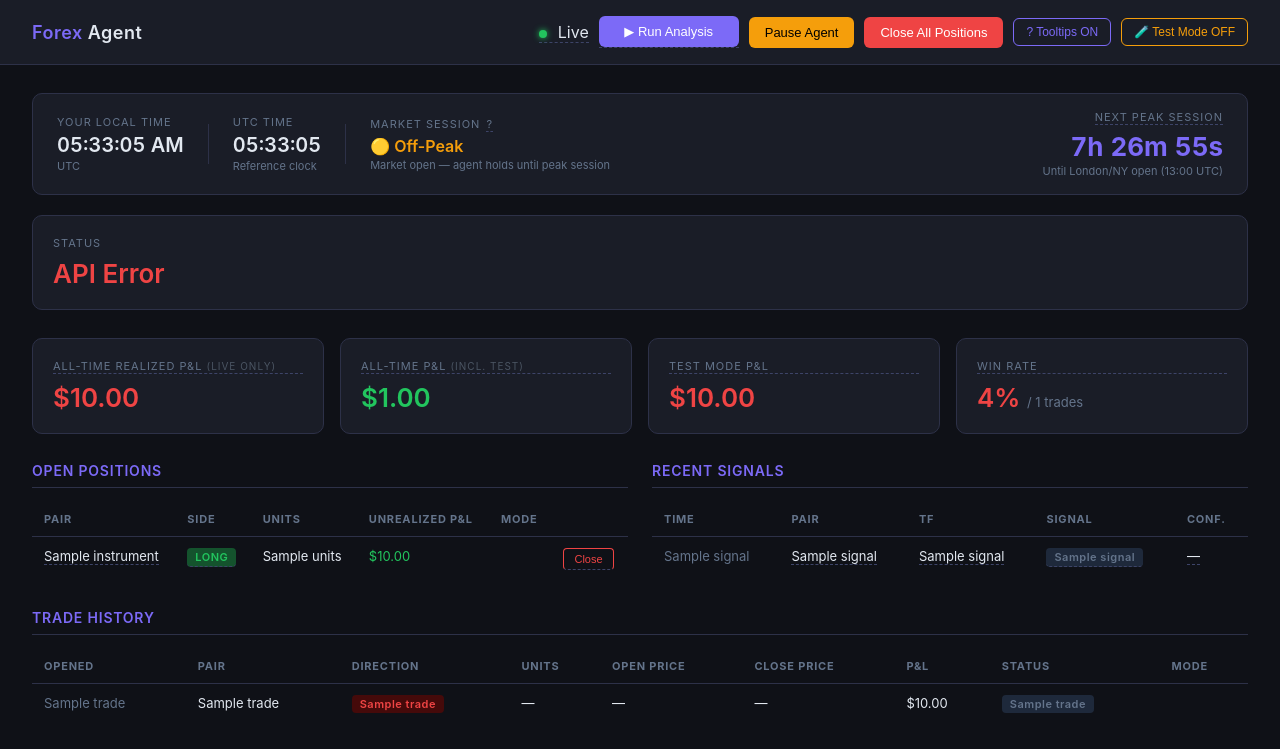
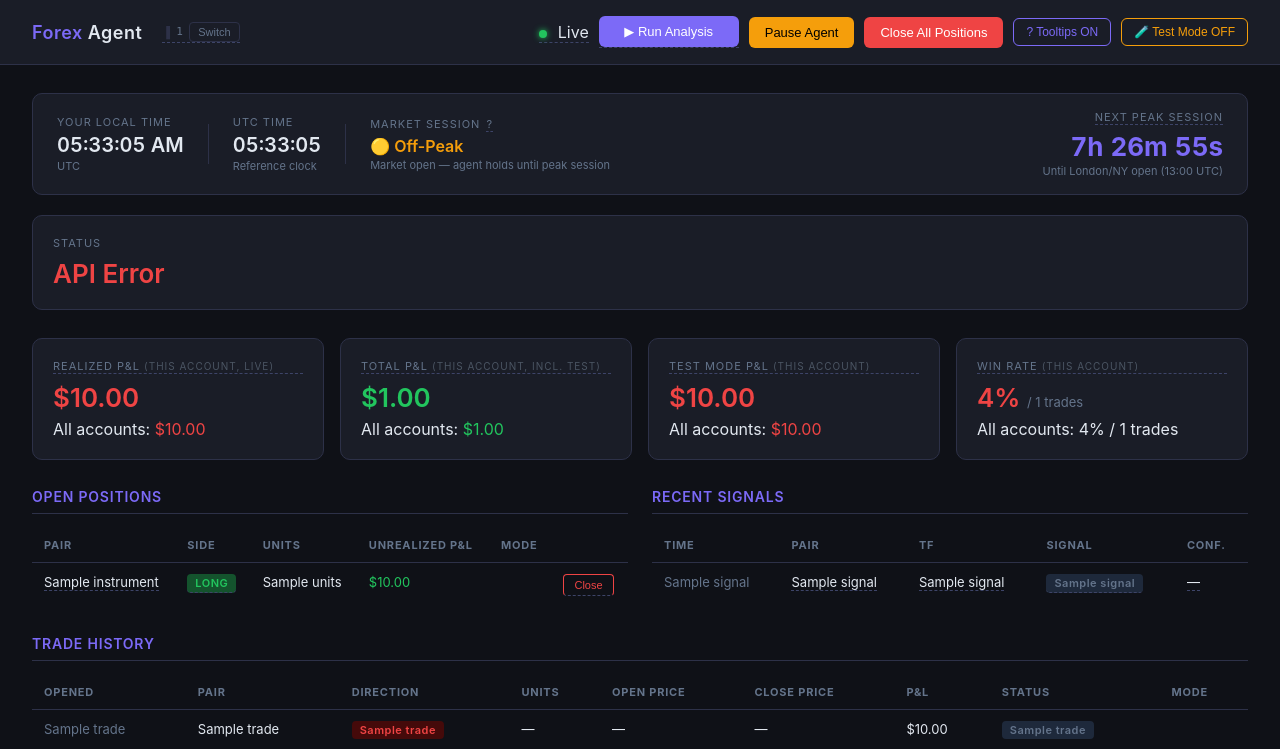
Before and after one commit to chasekelly93/Forex_Trading_Project, a Flask app: template dashboard/templates/index.html in a window 1280 px wide; the page is wider, and only the part inside the window is pictured. Shown: the top 749 px of that part. Run offline with Flask 3, Linux system fonts and the light colour scheme; the template is opened without the code that fills it: most values are stand-ins (such as "Sample title", 1, 10 or a date in 2020); data that the repository does not hold is empty; parts of the project's set-up code (start-up, migrations or seed data) failed here and were passed over.

Commit message:
Multi-account support: per-account data isolation, persistent account switching, all-accounts P&L

```diff
--- a/dashboard/app.py
+++ b/dashboard/app.py
@@ -2,27 +2,54 @@
 Flask dashboard — view account state, signals, trades, and control the agent.
 Run with: python -m dashboard.app
 """
-from flask import Flask, render_template, jsonify, request, redirect, url_for
+from flask import Flask, render_template, jsonify, request
 import sqlite3
 import threading
 from pathlib import Path
+from config import OANDA_ACCOUNT_ID
 from data.oanda_client import OandaClient
-from data.store import get_recent_signals, get_open_trades, get_open_test_trades, get_pnl_summary
+from data import store
+from data.store import (
+    get_recent_signals, get_open_trades, get_open_test_trades,
+    get_pnl_summary, get_setting, set_setting, set_active_account, init_db
+)
 from execution.executor import Executor
 
 app = Flask(__name__)
-client = OandaClient()
-executor = Executor()
 
 DB_PATH = Path(__file__).parent.parent / "data" / "forex_agent.db"
 
-# Simple in-memory state — resets on server restart
-_agent_paused = False
-_cycle_running = False
+# ── Account initialisation ─────────────────────────────────────────────────
+# Load persisted account ID (fallback to .env value for first run)
+_current_account_id = get_setting("account_id") or OANDA_ACCOUNT_ID or ""
+set_active_account(_current_account_id)
+init_db()  # run migrations with correct account_id so existing rows get attributed
+
+client   = OandaClient()
+executor = Executor()
+client.account_id = _current_account_id
+executor.client.account_id = _current_account_id
+executor.risk.client.account_id = _current_account_id
+
+
+def _apply_account(account_id):
+    """Update all runtime objects to use a new account ID."""
+    global _current_account_id, client, executor
+    _current_account_id = account_id
+    set_active_account(account_id)
+    set_setting("account_id", account_id)
+    client.account_id = account_id
+    executor.client.account_id = account_id
+    executor.risk.client.account_id = account_id
+
+
+# ── In-memory state (resets on server restart) ─────────────────────────────
+_agent_paused    = False
+_cycle_running   = False
 _cycle_cancelled = False
-_cycle_log = []
+_cycle_log       = []
 
-# Auto-restore test mode if open test trades exist (survives server restarts)
+# Auto-restore test mode if open test trades exist
 _test_mode = bool(get_open_test_trades())
 
 _test_params = {
@@ -32,7 +59,6 @@ _test_params = {
     "max_positions":       3,
     "max_daily_loss_pct":  3.0,
     "stop_pips":           20,
-    # Analysis thresholds
     "confluence_min":      0.60,
     "adx_threshold":       25,
     "mtf_daily_threshold": 0.30,
@@ -47,7 +73,8 @@ def _conn():
 def get_trade_history(limit=50):
     with _conn() as conn:
         rows = conn.execute(
-            "SELECT * FROM trades ORDER BY opened DESC LIMIT ?", (limit,)
+            "SELECT * FROM trades WHERE account_id=? ORDER BY opened DESC LIMIT ?",
+            (_current_account_id, limit)
         ).fetchall()
     return rows
 
@@ -55,8 +82,8 @@ def get_trade_history(limit=50):
 def get_account_snapshots(limit=48):
     with _conn() as conn:
         rows = conn.execute(
-            "SELECT ts, balance, nav, open_pnl FROM account_snapshots ORDER BY ts DESC LIMIT ?",
-            (limit,)
+            "SELECT ts, balance, nav, open_pnl FROM account_snapshots WHERE account_id=? ORDER BY ts DESC LIMIT ?",
+            (_current_account_id, limit)
         ).fetchall()
     return list(reversed(rows))
 
@@ -82,13 +109,13 @@ def index():
     except Exception:
         positions = []
 
-    signals = get_recent_signals(10)
-    trades = get_trade_history(20)
+    signals  = get_recent_signals(10)
+    trades   = get_trade_history(20)
     snapshots = get_account_snapshots(48)
 
-    # Set of pairs currently open as test trades (for Open Positions badge)
-    test_pairs = {t[3] for t in get_open_test_trades()}
-    pnl_summary = get_pnl_summary()
+    test_pairs       = {t[3] for t in get_open_test_trades()}
+    pnl_summary      = get_pnl_summary(account_id=_current_account_id)
+    pnl_summary_all  = get_pnl_summary(account_id=None)
 
     return render_template(
         "index.html",
@@ -99,13 +126,15 @@ def index():
         snapshots=snapshots,
         test_pairs=test_pairs,
         pnl_summary=pnl_summary,
+        pnl_summary_all=pnl_summary_all,
         paused=_agent_paused,
         test_mode=_test_mode,
         test_params=_test_params,
+        current_account_id=_current_account_id,
     )
 
 
-# ── API endpoints (used by dashboard controls) ─────────────────────────────
+# ── API endpoints ──────────────────────────────────────────────────────────
 
 @app.route("/api/account")
 def api_account():
@@ -118,6 +147,26 @@ def api_account():
         })
     except Exception as e:
         return jsonify({"error": str(e)}), 500
+
+
+@app.route("/api/switch-account", methods=["POST"])
+def api_switch_account():
+    """Validate and switch to a new OANDA account ID."""
+    data = request.get_json()
+    new_id = (data.get("account_id") or "").strip()
+    if not new_id:
+        return jsonify({"error": "account_id is required"}), 400
+
+    # Validate against OANDA before switching
+    try:
+        test_client = OandaClient()
+        test_client.account_id = new_id
+        test_client.get_account()  # throws if invalid
+    except Exception as e:
+        return jsonify({"error": f"OANDA rejected account ID: {e}"}), 422
+
+    _apply_account(new_id)
+    return jsonify({"status": "switched", "account_id": new_id})
 
 
 @app.route("/api/pause", methods=["POST"])
@@ -150,12 +199,10 @@ def api_close_all():
     global _cycle_cancelled
     _cycle_cancelled = True
     results = executor.close_all_positions()
-    # close_all_positions closes each pair individually; update DB per pair using fill data
-    # Results come back without fill details so mark closed without price/pnl here —
-    # individual closes via api_close_pair will have full fill data.
     with _conn() as conn:
         conn.execute(
-            "UPDATE trades SET status='closed', closed=datetime('now') WHERE status='open'"
+            "UPDATE trades SET status='closed', closed=datetime('now') WHERE status='open' AND account_id=?",
+            (_current_account_id,)
         )
         conn.commit()
     return jsonify({"results": results})
@@ -172,10 +219,9 @@ def api_close_pair(instrument):
         with _conn() as conn:
             conn.execute(
                 """UPDATE trades
-                   SET status='closed', closed=datetime('now'),
-                       close_price=?, pnl=?
-                   WHERE pair=? AND status='open'""",
-                (close_price, pnl, instrument)
+                   SET status='closed', closed=datetime('now'), close_price=?, pnl=?
+                   WHERE pair=? AND status='open' AND account_id=?""",
+                (close_price, pnl, instrument, _current_account_id)
             )
             conn.commit()
 
@@ -195,7 +241,6 @@ def api_test_mode():
     if request.method == "POST":
         data = request.get_json()
         if "enabled" in data:
-            # Block toggling if open test trades exist
             open_test = get_open_test_trades()
             if open_test:
                 return jsonify({
@@ -219,10 +264,8 @@ def api_run_cycle():
         return jsonify({"status": "paused", "message": "Agent is paused — resume it first"})
 
     active_test_mode = _test_mode
-    # Explicitly carry is_test flag so executor doesn't have to infer it from params existence
     active_params = {**_test_params, "is_test": True} if _test_mode else None
 
-    # Analysis params (confluence, ADX, MTF thresholds) — only applied in test mode
     _ANALYSIS_KEYS = {"confluence_min", "adx_threshold", "mtf_daily_threshold", "require_h1_confirm"}
     active_analysis_params = (
         {k: v for k, v in _test_params.items() if k in _ANALYSIS_KEYS}
@@ -243,13 +286,13 @@ def api_run_cycle():
             _cycle_log.append(f"Account: ${state['balance']:,.2f} balance | ${state['open_pnl']:,.2f} open P&L")
 
             if active_test_mode:
-                _cycle_log.append(f"🧪 TEST MODE — hours bypassed, custom risk params active")
+                _cycle_log.append("🧪 TEST MODE — hours bypassed, custom risk params active")
             else:
                 mkt_ok, mkt_msg = executor.risk.check_market_hours()
                 if not mkt_ok:
                     _cycle_log.append(f"⚠ {mkt_msg} — signals will generate but no orders will be placed.")
 
-            all_signals = {}  # shared across pairs for correlation detection
+            all_signals = {}
             for pair in PAIRS:
                 if _cycle_cancelled:
                     _cycle_log.append("Cycle cancelled.")
@@ -258,11 +301,11 @@ def api_run_cycle():
                 _cycle_log.append(f"Analyzing {pair}...")
                 try:
                     thesis = analyze(pair, all_signals=all_signals, params=active_analysis_params)
-                    direction = thesis.get("direction")
+                    direction  = thesis.get("direction")
                     confidence = thesis.get("confidence", 0)
-                    score = thesis.get("confluence_score", "—")
-                    regime = thesis.get("regime", "")
-                    corr_warn = thesis.get("correlation_warning")
+                    score      = thesis.get("confluence_score", "—")
+                    regime     = thesis.get("regime", "")
+                    corr_warn  = thesis.get("correlation_warning")
 
                     _cycle_log.append(f"{pair}: {direction} @ {confidence:.0%} (score: {score}, {regime})")
                     if corr_warn:
@@ -270,8 +313,8 @@ def api_run_cycle():
 
                     if direction not in ("NO_TRADE", "ERROR"):
                         result = executor.execute(thesis, params=active_params)
-                        status = result.get('status')
-                        detail = result.get('error') or result.get('reason') or ''
+                        status = result.get("status")
+                        detail = result.get("error") or result.get("reason") or ""
                         _cycle_log.append(f"{pair} execution: {status} {('— ' + detail) if detail else ''}")
                 except Exception as e:
                     _cycle_log.append(f"{pair} error: {str(e)}")
@@ -287,10 +330,7 @@ def api_run_cycle():
 
 @app.route("/api/cycle-status")
 def api_cycle_status():
-    return jsonify({
-        "running": _cycle_running,
-        "log": _cycle_log,
-    })
+    return jsonify({"running": _cycle_running, "log": _cycle_log})
 
 
 if __name__ == "__main__":
--- a/dashboard/templates/index.html
+++ b/dashboard/templates/index.html
@@ -388,7 +388,32 @@
 <body class="tooltips-on">
 
 <header>
-  <h1><span>Forex</span> Agent</h1>
+  <div style="display:flex; align-items:center; gap:20px;">
+    <h1><span>Forex</span> Agent</h1>
+    <div id="acct-display" class="tip"
+      data-tip="Currently active OANDA account. Click 'Switch' to point the agent at a different account. All trades, signals and P&L are stored per-account."
+      style="font-size:11px; color:#4b5563; display:flex; align-items:center; gap:6px;">
+      <span style="color:#2d3148;">▐</span>
+      <span id="acct-id-label" style="font-family:monospace; color:#64748b; letter-spacing:0.5px;">{{ current_account_id }}</span>
+      <button onclick="toggleAccountSwitcher()"
+        style="background:transparent; border:1px solid #2d3148; color:#64748b; font-size:11px; padding:3px 8px; border-radius:4px; cursor:pointer;">
+        Switch
+      </button>
+    </div>
+    <div id="acct-switcher" style="display:none; align-items:center; gap:6px;">
+      <input id="acct-input" type="text" placeholder="101-001-XXXXXXXX-XXX"
+        style="background:#1a1d27; border:1px solid #7c6af7; border-radius:5px; color:#e2e8f0; font-size:12px; padding:5px 10px; width:200px; font-family:monospace;"
+        onkeydown="if(event.key==='Enter') confirmAccountSwitch(); if(event.key==='Escape') toggleAccountSwitcher()">
+      <button onclick="confirmAccountSwitch()"
+        style="background:#7c6af7; color:#fff; border:none; border-radius:5px; font-size:12px; padding:5px 12px; cursor:pointer;">
+        Confirm
+      </button>
+      <button onclick="toggleAccountSwitcher()"
+        style="background:transparent; border:1px solid #2d3148; color:#64748b; font-size:12px; padding:5px 10px; border-radius:5px; cursor:pointer;">
+        Cancel
+      </button>
+    </div>
+  </div>
   <div class="controls">
     <span id="agent-status"
       class="tip"
@@ -668,36 +693,48 @@
   <!-- All-Time P&L Summary -->
   <div class="cards" style="margin-bottom:28px;">
     <div class="card">
-      <label class="tip" data-tip="Total realized profit/loss across every closed trade since the agent started. Open positions are not included — only trades that have been fully closed. Excludes test mode trades.">
-        All-Time Realized P&L <span style="font-size:10px; color:#4b5563;">(live only)</span>
+      <label class="tip" data-tip="Realized P&L from live (non-test) closed trades on this account. Open positions not included. Switch accounts to see a different account's figure. All accounts combined is shown below.">
+        Realized P&L <span style="font-size:10px; color:#4b5563;">(this account, live)</span>
       </label>
       <div class="value {% if pnl_summary.live_pnl >= 0 %}positive{% else %}negative{% endif %}">
         ${{ "{:,.2f}".format(pnl_summary.live_pnl) }}
       </div>
+      <div class="param-hint" style="margin-top:6px;">
+        All accounts: <span class="{% if pnl_summary_all.live_pnl >= 0 %}positive{% else %}negative{% endif %}">${{ "{:,.2f}".format(pnl_summary_all.live_pnl) }}</span>
+      </div>
     </div>
     <div class="card">
-      <label class="tip" data-tip="Combined realized P&L including test mode trades. Useful to see total pipeline performance but not representative of real money gained or lost.">
-        All-Time P&L <span style="font-size:10px; color:#4b5563;">(incl. test)</span>
+      <label class="tip" data-tip="Combined realized P&L including test mode trades for this account. Test trades used custom risk parameters and are not representative of real performance — see the live-only figure for a fair comparison.">
+        Total P&L <span style="font-size:10px; color:#4b5563;">(this account, incl. test)</span>
       </label>
       <div class="value {% if pnl_summary.total_pnl >= 0 %}positive{% else %}negative{% endif %}">
         ${{ "{:,.2f}".format(pnl_summary.total_pnl) }}
       </div>
+      <div class="param-hint" style="margin-top:6px;">
+        All accounts: <span class="{% if pnl_summary_all.total_pnl >= 0 %}positive{% else %}negative{% endif %}">${{ "{:,.2f}".format(pnl_summary_all.total_pnl) }}</span>
+      </div>
     </div>
     <div class="card">
-      <label class="tip" data-tip="Realized P&L from test mode trades only. These used custom risk parameters and bypassed peak hours — treat this as pipeline validation, not real performance.">
-        Test Mode P&L
+      <label class="tip" data-tip="Realized P&L from test mode trades on this account only. Custom risk params and bypassed hours were active — treat this as pipeline validation, not real performance.">
+        Test Mode P&L <span style="font-size:10px; color:#4b5563;">(this account)</span>
       </label>
       <div class="value {% if pnl_summary.test_pnl >= 0 %}positive{% else %}negative{% endif %}">
         ${{ "{:,.2f}".format(pnl_summary.test_pnl) }}
       </div>
+      <div class="param-hint" style="margin-top:6px;">
+        All accounts: <span class="{% if pnl_summary_all.test_pnl >= 0 %}positive{% else %}negative{% endif %}">${{ "{:,.2f}".format(pnl_summary_all.test_pnl) }}</span>
+      </div>
     </div>
     <div class="card">
-      <label class="tip" data-tip="Number of closed trades that ended in profit vs total closed trades. A win rate above 50% is the baseline, but profitability also depends on your average win size vs average loss size.">
-        Win Rate
+      <label class="tip" data-tip="Percentage of closed trades that ended in profit on this account. Above 50% is the baseline, but true profitability also depends on average win vs average loss size.">
+        Win Rate <span style="font-size:10px; color:#4b5563;">(this account)</span>
       </label>
       <div class="value {% if pnl_summary.win_rate >= 50 %}positive{% else %}negative{% endif %}">
         {{ pnl_summary.win_rate }}%
         <span style="font-size:13px; color:#64748b; font-weight:400;">/ {{ pnl_summary.closed_count }} trades</span>
+      </div>
+      <div class="param-hint" style="margin-top:6px;">
+        All accounts: {{ pnl_summary_all.win_rate }}% / {{ pnl_summary_all.closed_count }} trades
       </div>
     </div>
   </div>
@@ -1021,6 +1058,33 @@
       .then(d => { toast(`${instrument} closed`); setTimeout(() => location.reload(), 800); });
   }
 
+  // ── Account Switcher ────────────────────────────────────────────────────
+  function toggleAccountSwitcher() {
+    const switcher = document.getElementById("acct-switcher");
+    const display  = document.getElementById("acct-display");
+    const open = switcher.style.display === "none";
+    switcher.style.display = open ? "flex" : "none";
+    display.style.display  = open ? "none" : "flex";
+    if (open) setTimeout(() => document.getElementById("acct-input").focus(), 50);
+  }
+
+  function confirmAccountSwitch() {
+    const newId = document.getElementById("acct-input").value.trim();
+    if (!newId) return;
+    fetch("/api/switch-account", {
+      method: "POST",
+      headers: {"Content-Type": "application/json"},
+      body: JSON.stringify({ account_id: newId })
+    }).then(r => r.json()).then(d => {
+      if (d.error) {
+        toast(d.error, "#ef4444");
+      } else {
+        toast(`Switched to ${d.account_id}`);
+        setTimeout(() => location.reload(), 800);
+      }
+    });
+  }
+
   // ── Test Panel collapse ──────────────────────────────────────────────────
   function toggleTestPanel() {
     const panel   = document.getElementById("test-panel");
```
Also changed, not shown: data/store.py (+108 -38 lines).
